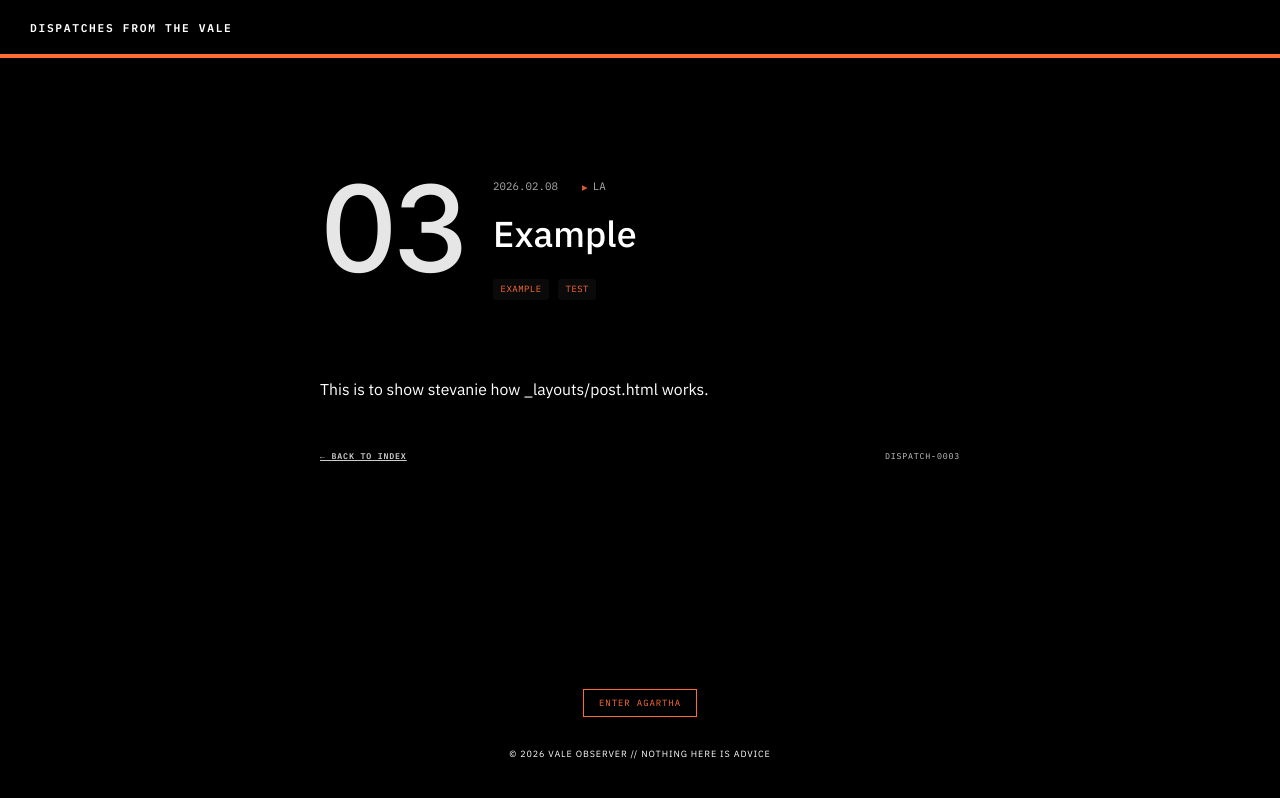
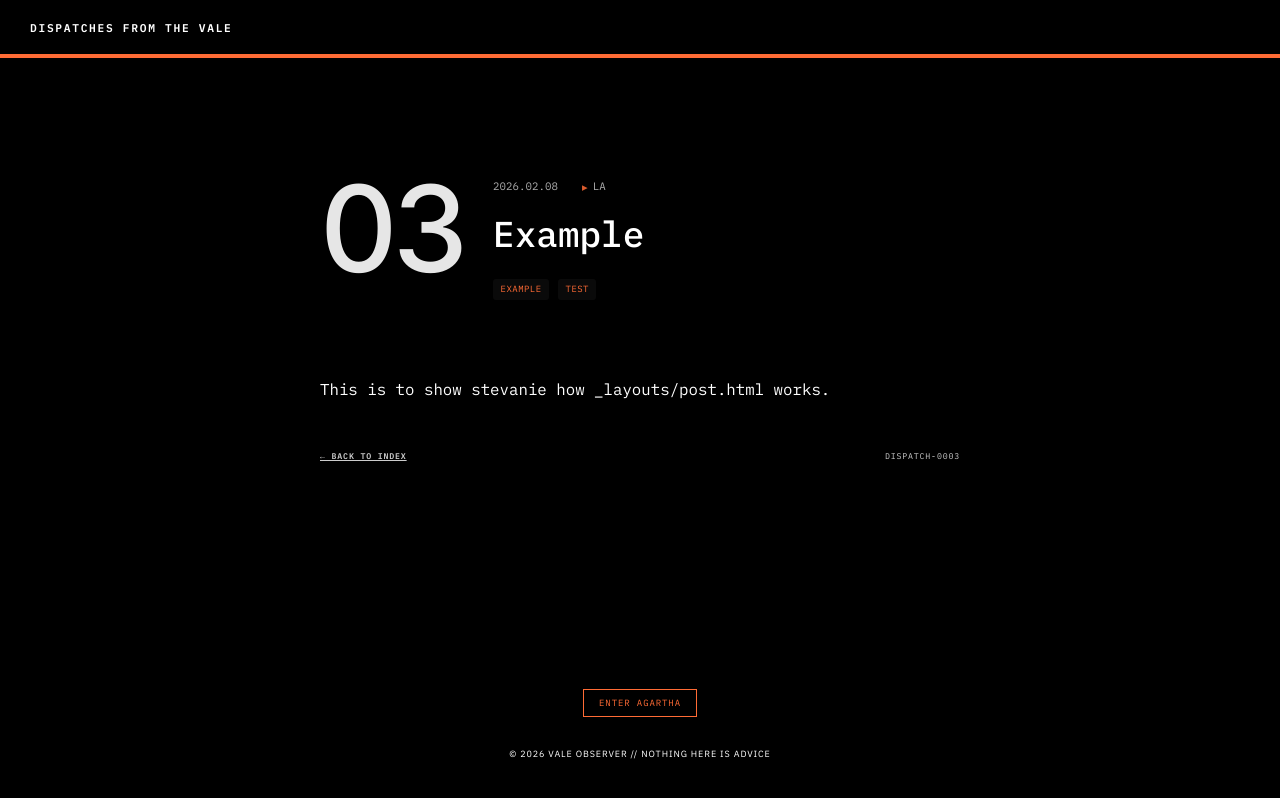
Before and after one commit to valeobserver/dispatches-from-the-vale, a Jekyll site: the page built from _posts/2026-02-08-show-stevanie.md, in a window 1280 px wide. Shown: the top 798 px of the page. Built offline with Jekyll 4.4.1, drawn with Linux system fonts in a browser that asks for light colours.

Commit message:
Update post.html

```diff
--- a/_layouts/post.html
+++ b/_layouts/post.html
@@ -61,6 +61,7 @@ layout: default
   }
 
   .article-title {
+    font-family: var(--mono);
     font-size: 2.4rem;          /* large title next to number */
     font-weight: 500;
     line-height: 1.25;
@@ -75,6 +76,7 @@ layout: default
   }
 
   .article-content {
+    font-family: var(--mono);
     font-weight: 300;
     font-size: 1.05rem;
     line-height: 1.9;
```
